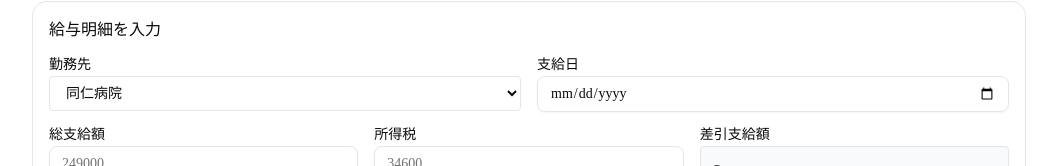
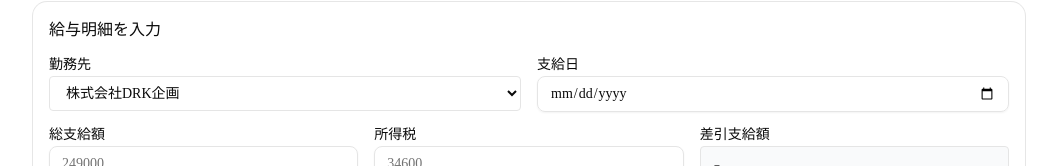
Before and after one commit to kentaro-source/kaikei-app, a Next.js app: page /salary in a window 1280 px wide. Shown: the part 131-297 px from the top of the page, without its empty margins (111-1168 px from the left). Built offline with nearby package versions, Linux system fonts and the light colour scheme.

Commit message:
Add 株式会社DRK企画 to salary employer list
Co-Authored-By: Claude Opus 4.6 (1M context) <noreply@anthropic.com>

```diff
--- a/src/app/salary/page.tsx
+++ b/src/app/salary/page.tsx
@@ -7,6 +7,7 @@ import { Input } from "@/components/ui/input";
 import { Label } from "@/components/ui/label";
 
 const EMPLOYERS = [
+  "株式会社DRK企画",
   "同仁病院",
   "森のクリニック",
   "若草病院",
```
